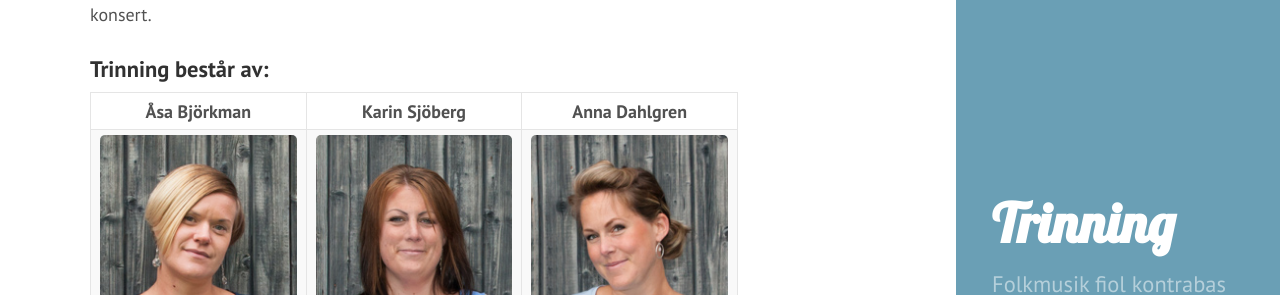
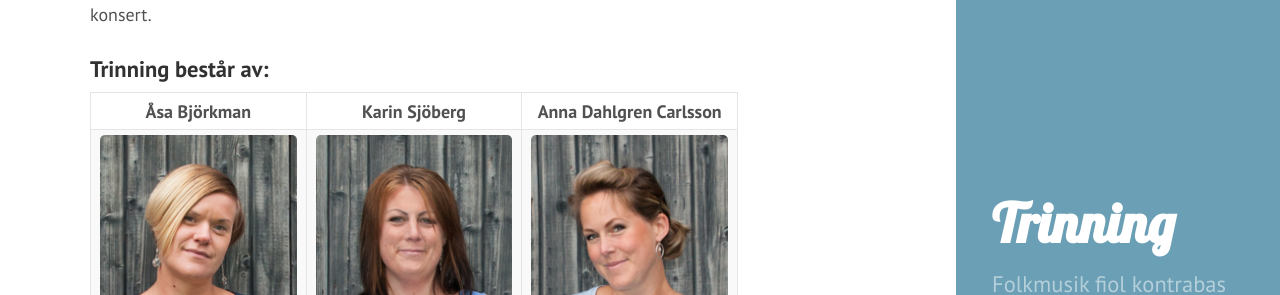
Before and after one commit to trinning/trinning.github.io, a Jekyll site: the page built from about.md, in a window 1280 px wide. Shown: the part 278-573 px from the top of the page. Built offline with Jekyll 4.4.1, drawn with Linux system fonts in a browser that asks for light colours.

Commit message:
Lagt till efternamn

```diff
--- a/about.md
+++ b/about.md
@@ -19,7 +19,7 @@ Vi spelar på fest, bröllop, musikgudstjänster, begravning, eller andra arrang
     <tr>
       <th>Åsa Björkman</th>
       <th>Karin Sjöberg</th>
-      <th>Anna Dahlgren</th>
+      <th>Anna Dahlgren Carlsson</th>
     </tr>
   </thead>
   <tbody>
```
